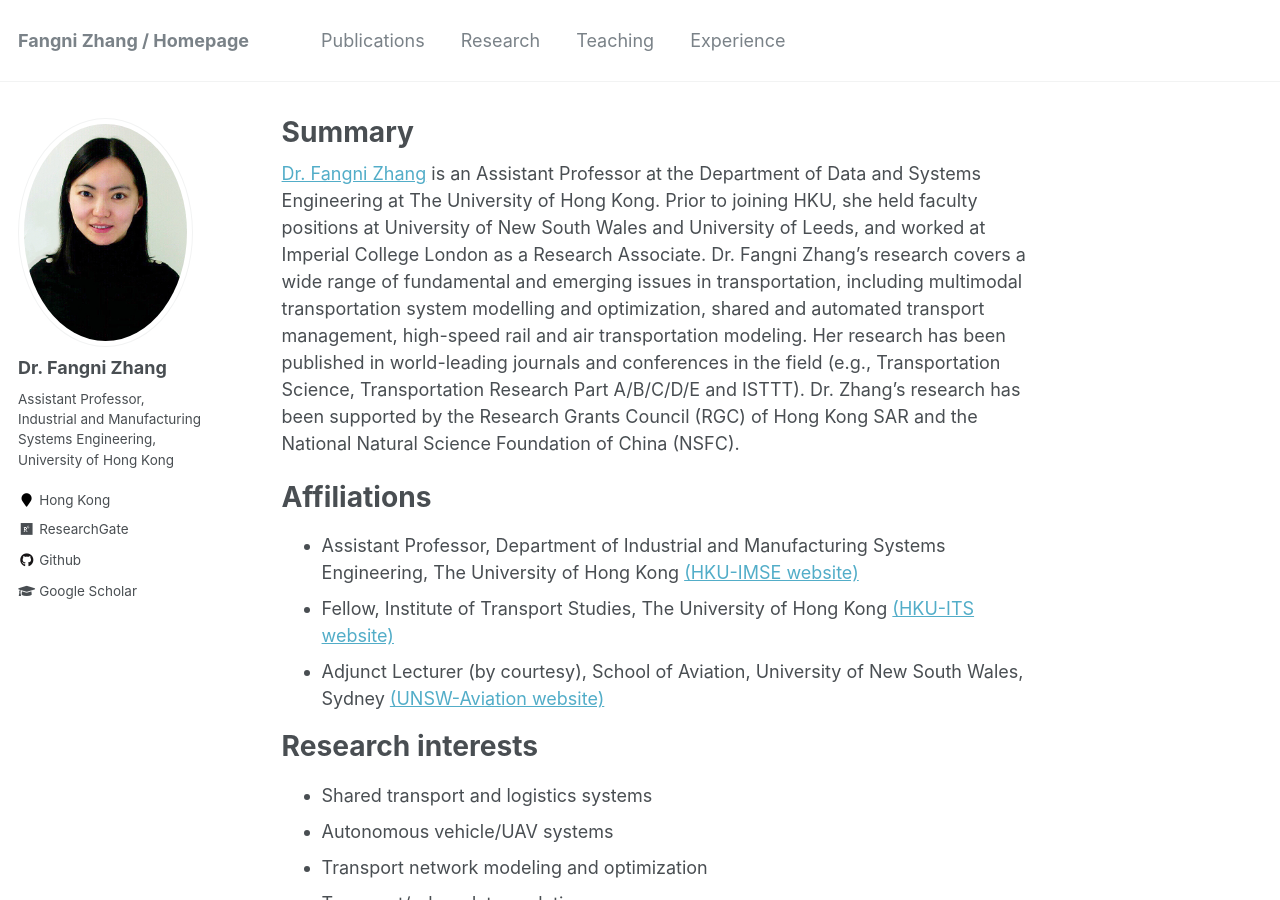
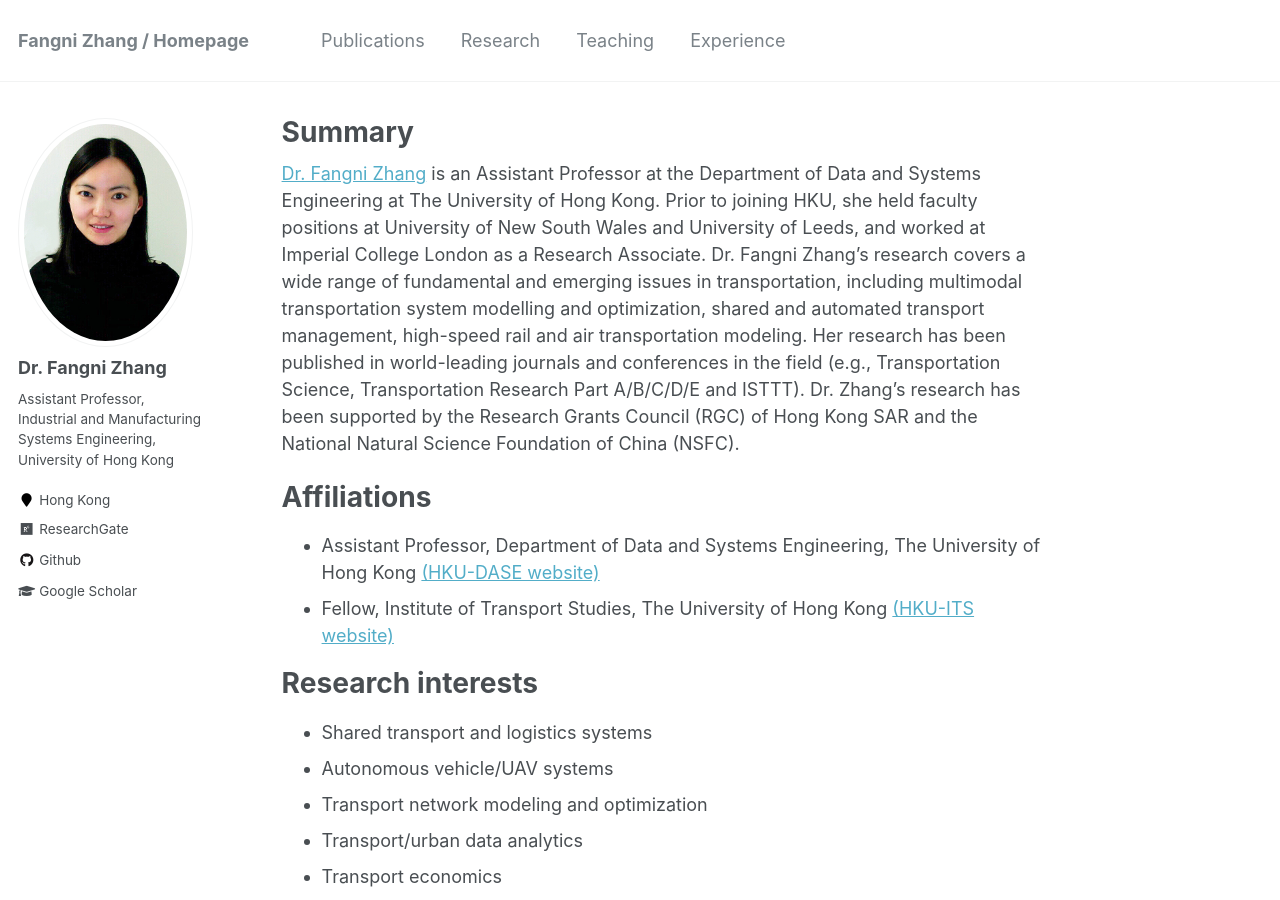
Before and after one commit to fangnizhang/fangnizhang.github.io, a Jekyll site: the page built from _pages/about.md, in a window 1280 px wide and 900 px high. Built offline with Jekyll 4.4.1, drawn with Linux system fonts in a browser that asks for light colours.

Commit message:
Update about.md

```diff
--- a/_pages/about.md
+++ b/_pages/about.md
@@ -12,9 +12,8 @@ redirect_from:
 
 Affiliations
 ======
-- Assistant Professor, Department of Industrial and Manufacturing Systems Engineering, The University of Hong Kong [(HKU-IMSE website)](https://www.imse.hku.hk/)
+- Assistant Professor, Department of Data and Systems Engineering, The University of Hong Kong [(HKU-DASE website)](https://www.dase.hku.hk/)
 - Fellow, Institute of Transport Studies, The University of Hong Kong [(HKU-ITS website)](https://www.institute-of-transport-studies.hku.hk/)
-- Adjunct Lecturer (by courtesy), School of Aviation, University of New South Wales, Sydney [(UNSW-Aviation website)](https://www.aviation.unsw.edu.au/)
 
 Research interests
 ======
```
